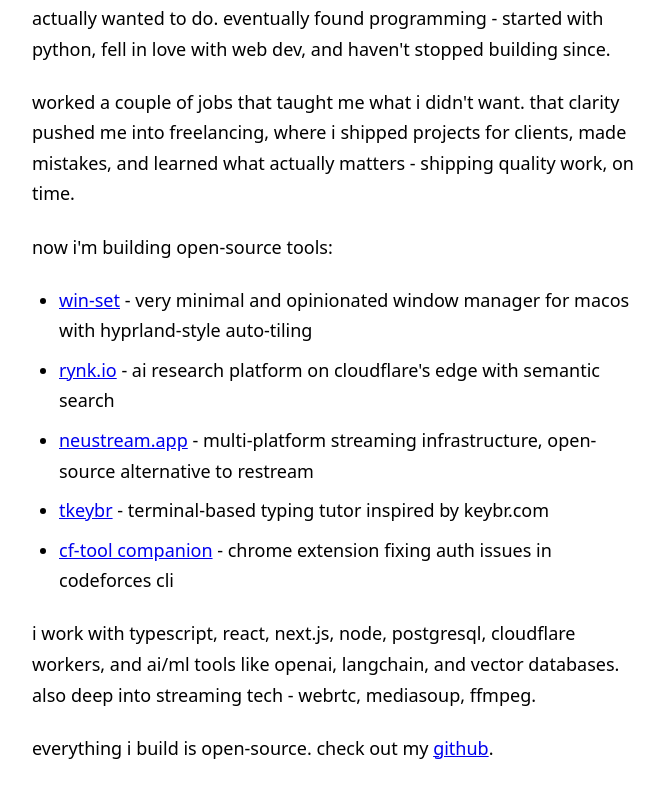
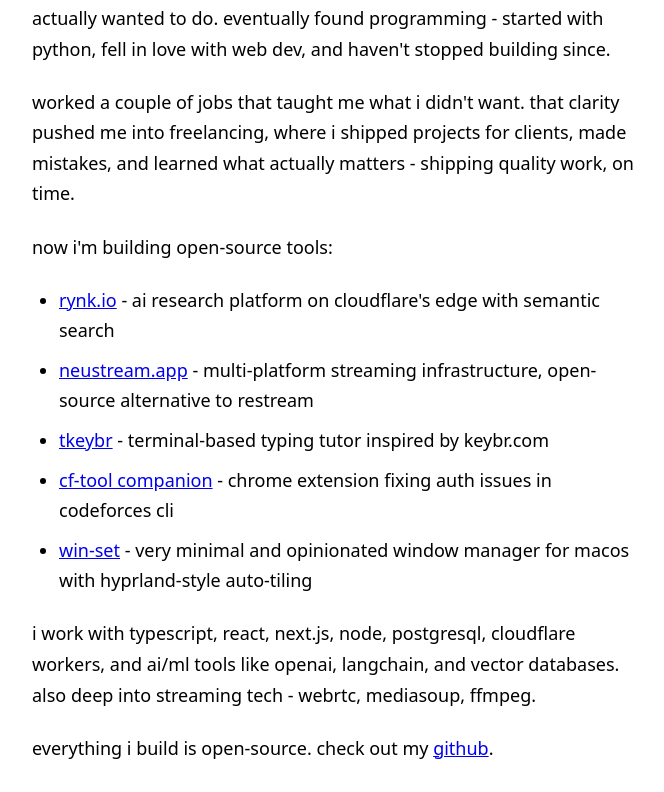
Before and after one commit to farseenmanekhan1232/mysite, a SvelteKit app: page / in a window 1280 px wide. Shown: the part 474-1266 px from the top of the page, without its empty margins (304-968 px from the left). Built offline with nearby package versions, Linux system fonts and the light colour scheme; no server answers.

Commit message:
update list order

```diff
--- a/src/routes/+page.svelte
+++ b/src/routes/+page.svelte
@@ -23,11 +23,11 @@
     <p>now i'm building open-source tools:</p>
 
     <ul>
-        <li><a href="https://github.com/farseenmanekhan1232/win-set">win-set</a> - very minimal and opinionated window manager for macos with hyprland-style auto-tiling</li>
         <li><a href="https://rynk.io">rynk.io</a> - ai research platform on cloudflare's edge with semantic search</li>
         <li><a href="https://neustream.app">neustream.app</a> - multi-platform streaming infrastructure, open-source alternative to restream</li>
         <li><a href="https://github.com/farseenmanekhan1232/tkeybr">tkeybr</a> - terminal-based typing tutor inspired by keybr.com</li>
         <li><a href="https://github.com/farseenmanekhan1232/cf-tool">cf-tool companion</a> - chrome extension fixing auth issues in codeforces cli</li>
+        <li><a href="https://github.com/farseenmanekhan1232/win-set">win-set</a> - very minimal and opinionated window manager for macos with hyprland-style auto-tiling</li>
     </ul>
 
     <p>i work with typescript, react, next.js, node, postgresql, cloudflare workers, and ai/ml tools like openai, langchain, and vector databases. also deep into streaming tech - webrtc, mediasoup, ffmpeg.</p>
```
